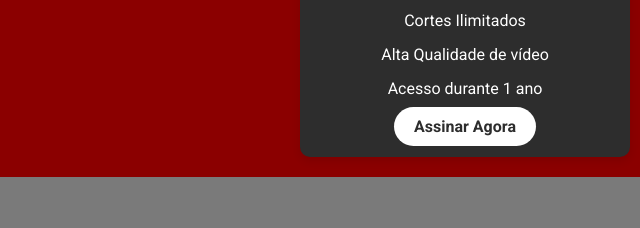
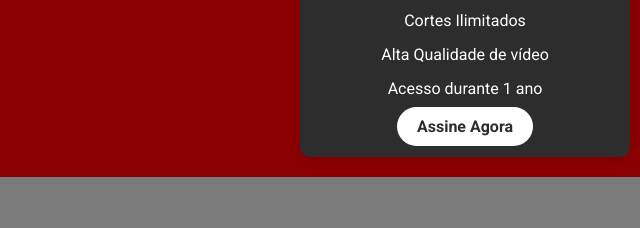
Before and after one commit to caio0708/tube-clips, a plain HTML site: page index.html in a window 1280 px wide. Shown: the part 1788-2016 px from the top of the page, 0-640 px from the left. Drawn offline with Linux system fonts and the light colour scheme.

Commit message:
Update index.html

```diff
--- a/index.html
+++ b/index.html
@@ -53,7 +53,7 @@
                         <li>Alta Qualidade de vídeo</li>
                         <li>Acesso durante 1 ano</li>
                     </ul>
-                    <a href="#" class="cta-button">Assinar Agora</a>
+                    <a href="#" class="cta-button">Assine Agora</a>
                 </div>
                 <div class="pricing-plan premium">
                     <h3>Pacote Premium</h3>
```
